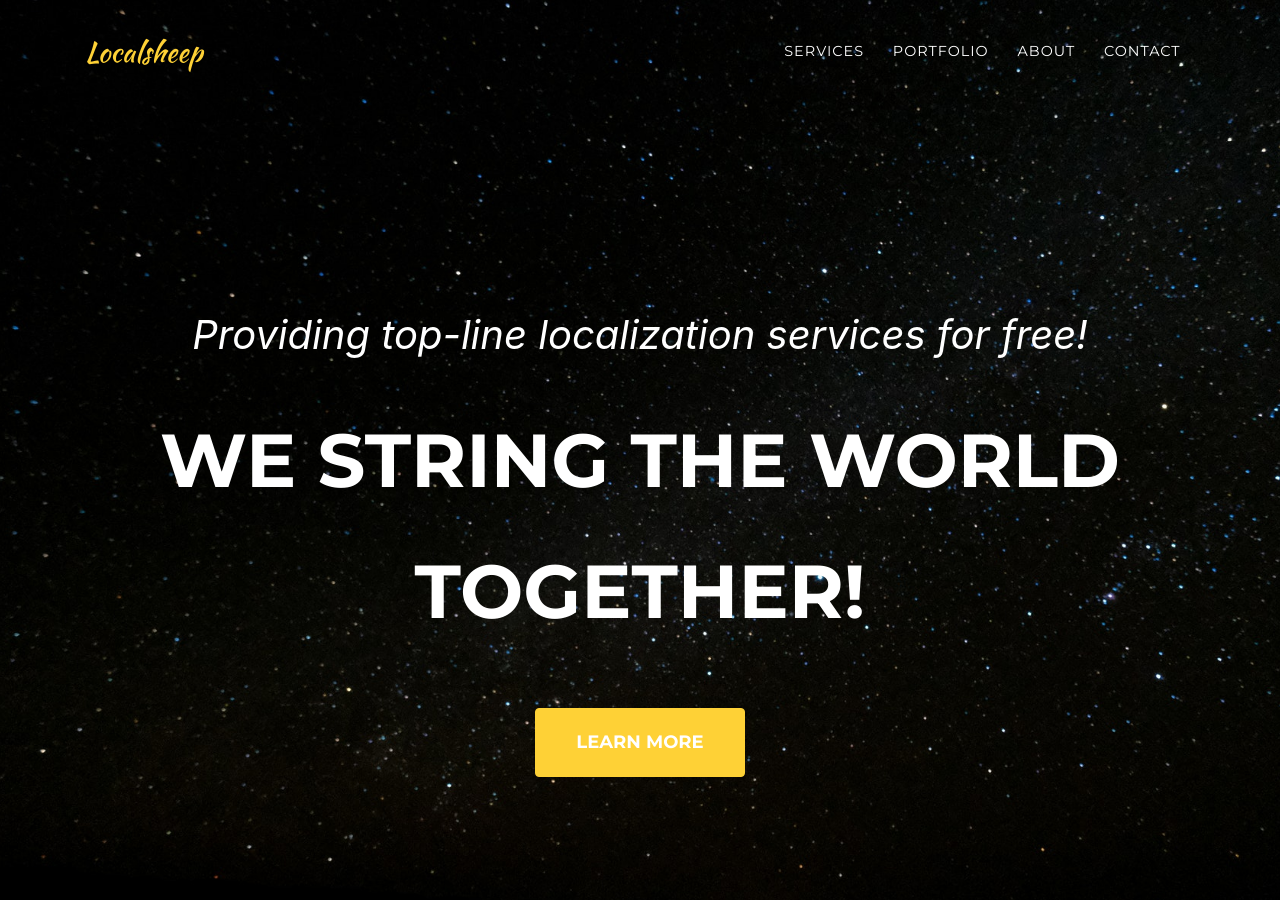
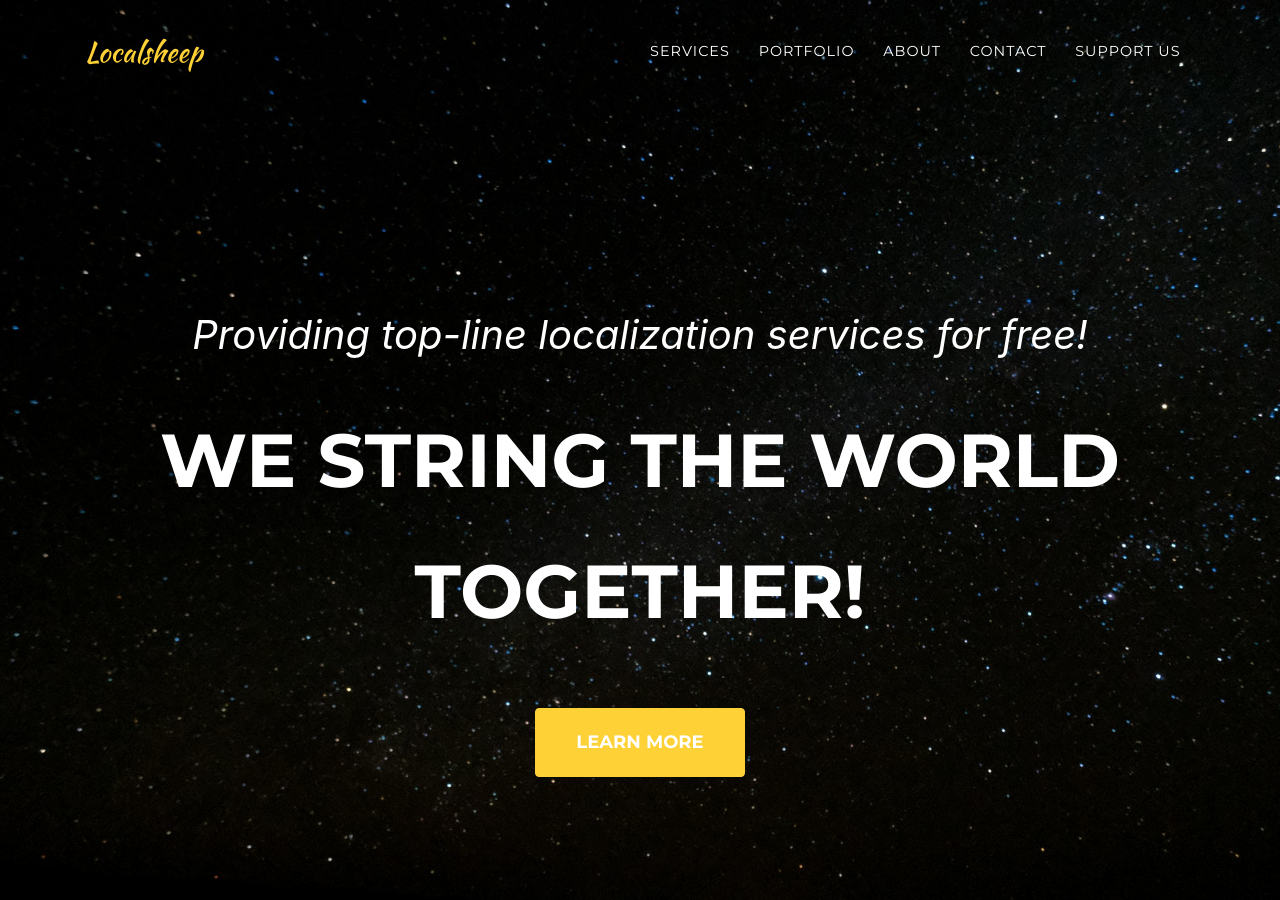
Before and after one commit to localsheep/localsheep.github.io, a Jekyll site: the page built from index.md, in a window 1280 px wide and 900 px high. Built offline with Jekyll 4.4.1, drawn with Linux system fonts in a browser that asks for light colours; some web fonts are replaced.

Commit message:
Added "Support Us" button to nav.

```diff
--- a/_data/navigation.yml
+++ b/_data/navigation.yml
@@ -21,6 +21,8 @@ en: &DEFAULT_EN
     #  section: team
     - title: "Contact"
       section: contact
+    - title: "Support Us"
+      url: "https://kreosus.com/localsheep"
 en-US:
   <<: *DEFAULT_EN
 en-CA:
@@ -63,3 +65,5 @@ tr: &DEFAULT_TR
       section: team
     - title: "İletişim"
       section: contact
+    - title: "Destek Ol"
+      url: "https://kreosus.com/localsheep"
```
